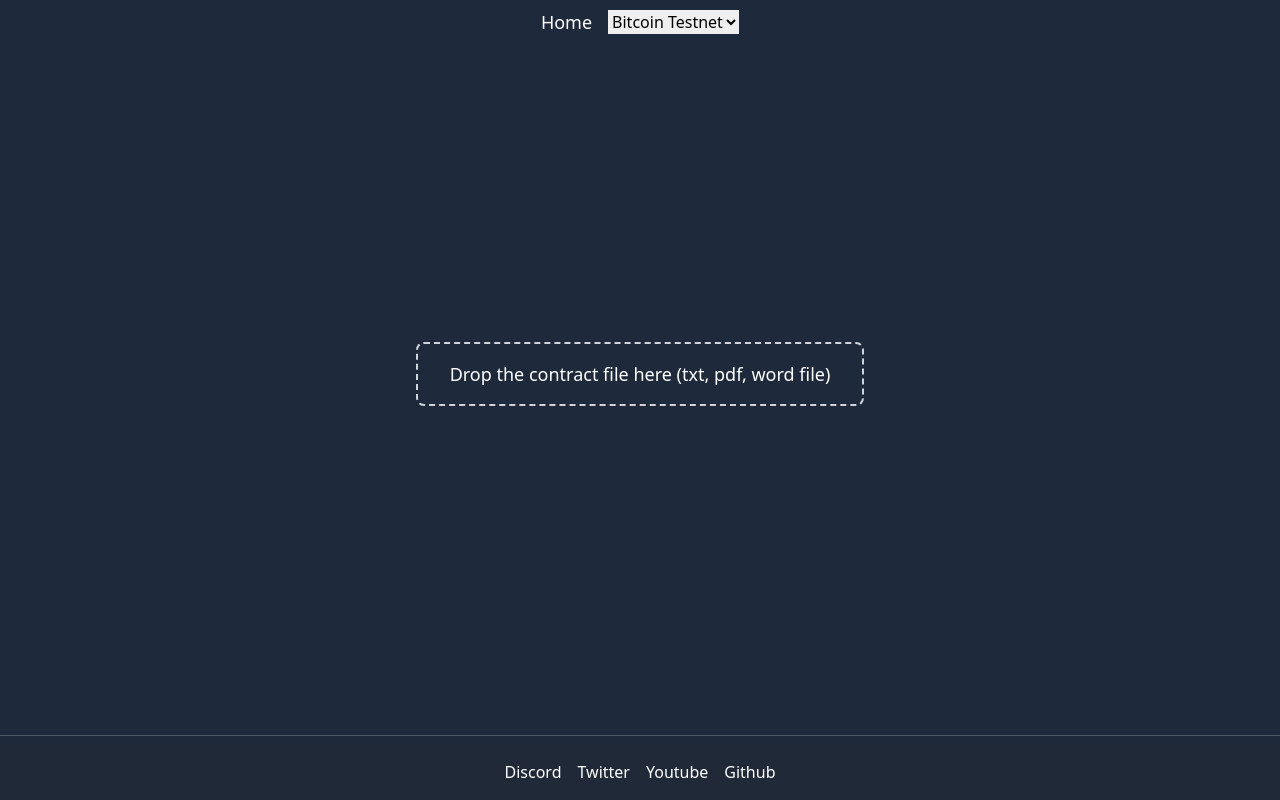
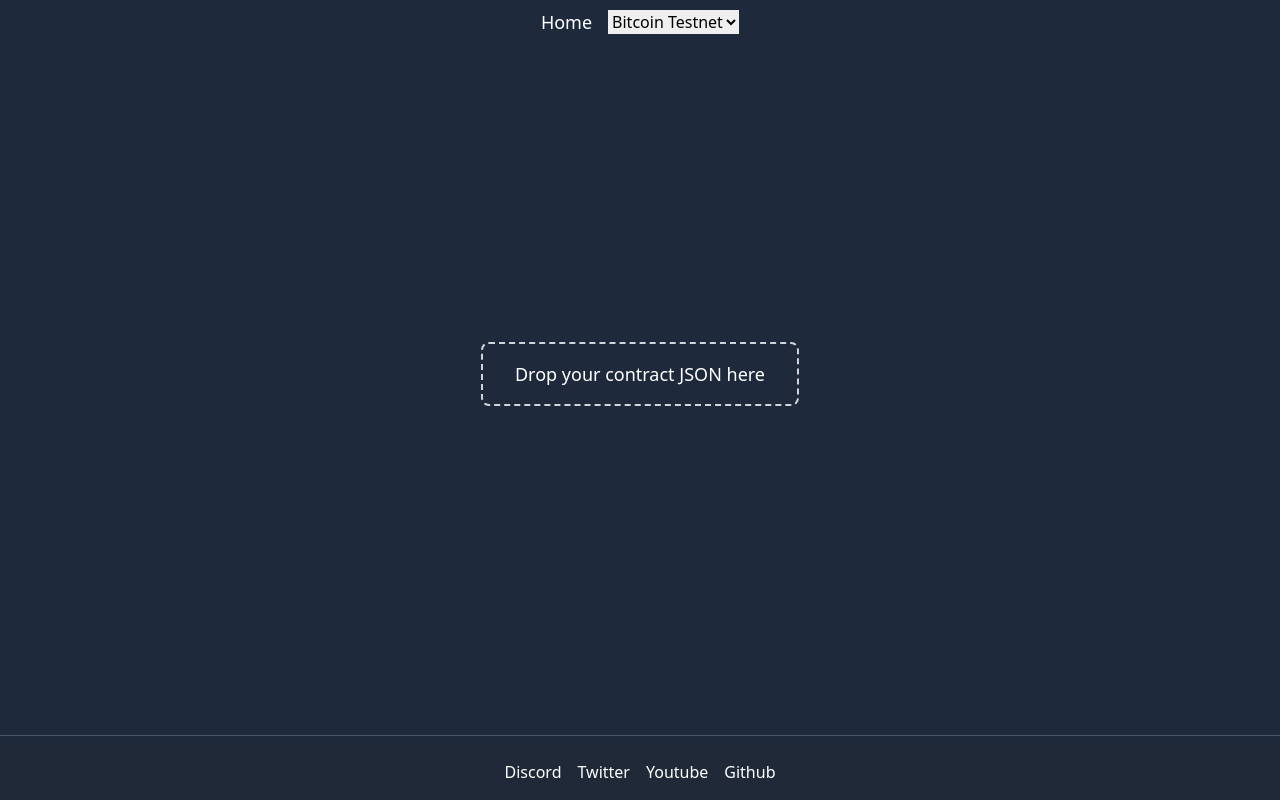
Before and after one commit to PrivateLawSociety/pls-mvp, a SvelteKit app: page /contract/verify in a window 1280 px wide. Built offline with nearby package versions, Linux system fonts and the light colour scheme; what bitcoinjs-lib, ecpair, nostr-tools would draw is missing.

Commit message:
refactor: componentize file selectors

```diff
--- /dev/null
+++ b/src/lib/components/DropContract.svelte
@@ -0,0 +1,41 @@
+<script lang="ts">
+	import FileDrop from '$lib/components/FileDrop.svelte';
+	import { tryParseFinishedContract } from '$lib/pls/contract';
+	import { contractDataFileStore } from '$lib/stores';
+	import type { Contract } from 'pls-full';
+
+	let files: FileList | null = null;
+	export let contractData: Contract | null = null;
+	export let file: File | null = null;
+
+	export let onSelected = () => {};
+
+	$: file = $contractDataFileStore;
+
+	$: if (files && $contractDataFileStore) onSelected();
+
+	$: {
+		const newFile = files?.item(0);
+
+		if (newFile) {
+			file = newFile;
+			onContractDataFileSelected();
+		}
+	}
+
+	async function onContractDataFileSelected() {
+		if (!file) return;
+
+		contractData = tryParseFinishedContract(await file.text());
+		$contractDataFileStore = file;
+
+		if (!contractData) {
+			$contractDataFileStore = null;
+			return alert(
+				'Contract is invalid. Do not confuse the contract data (.json) with the document (.txt, .pdf, .docx, etc.)'
+			);
+		}
+	}
+</script>
+
+<FileDrop dropText={'Drop your contract JSON here'} bind:files />
--- /dev/null
+++ b/src/lib/components/DropDocument.svelte
@@ -0,0 +1,19 @@
+<script lang="ts">
+	import FileDrop from './FileDrop.svelte';
+
+	let myFiles: FileList | null;
+
+	export let file: File | null = null;
+	export let onFileSelected = (file: File) => {};
+
+	$: {
+		const newFile = myFiles?.item(0);
+
+		if (newFile) {
+			file = newFile;
+			onFileSelected(newFile);
+		}
+	}
+</script>
+
+<FileDrop dropText={'Drop the contract file here (txt, pdf, word file)'} bind:files={myFiles} />
--- a/src/lib/components/FileDrop.svelte
+++ b/src/lib/components/FileDrop.svelte
@@ -1,7 +1,7 @@
 <script lang="ts">
 	let isDragging = false;
 
-	export let files: FileList | undefined;
+	export let files: FileList | null;
 
 	export let dropText = 'Drop files here';
 
--- a/src/lib/components/Person.svelte
+++ b/src/lib/components/Person.svelte
@@ -8,10 +8,10 @@
 </script>
 
 <img
-	src={$peopleMetadata[pubkey]?.picture}
-	alt={$peopleMetadata[pubkey]?.name}
+	src={$peopleMetadata[pubkey]?.picture ?? '/profile.png'}
+	alt={$peopleMetadata[pubkey]?.name ?? 'No name'}
 	class="w-20 h-20 rounded-full object-contain"
 />
 {#if !hideName}
-	<p title={pubkey}>{$peopleMetadata[pubkey]?.name}</p>
+	<p title={pubkey}>{$peopleMetadata[pubkey]?.name ?? 'No name'}</p>
 {/if}
--- a/src/lib/pls/contract.ts
+++ b/src/lib/pls/contract.ts
@@ -11,6 +11,7 @@ import {
 } from 'pls-full';
 
 export function tryParseFinishedContract(stringifiedContract: string) {
+	try {
 		const json = JSON.parse(stringifiedContract);
 		const parsed = contractSchema.safeParse(json);
 
@@ -28,6 +29,9 @@ export function tryParseFinishedContract(stringifiedContract: string) {
 			alert('Error validating contract');
 			console.log(parsed.error);
 			return null;
+		}
+	} catch {
+		return null
 	}
 }
 
--- a/src/routes/+page.svelte
+++ b/src/routes/+page.svelte
@@ -1,19 +1,7 @@
 <script lang="ts">
 	import { goto } from '$app/navigation';
 	import Button from '$lib/components/Button.svelte';
-	import FileDrop from '$lib/components/FileDrop.svelte';
-	import { contractDataFileStore } from '$lib/stores';
-
-	let files: FileList | undefined;
-
-	$: {
-		const file = files?.item(0);
-
-		if (file) {
-			$contractDataFileStore = file;
-			goto('/contract/verify');
-		}
-	}
+	import DropContract from '$lib/components/DropContract.svelte';
 </script>
 
 <div class="flex text-2xl flex-col items-center justify-center h-screen w-full gap-4">
@@ -27,5 +15,5 @@
 	</Button>
 	<p>Or</p>
 	<p>if you already have a contract, view its options here:</p>
-	<FileDrop dropText={'Drop your contract JSON here'} bind:files />
+	<DropContract onSelected={() => goto('/contract/verify')} />
 </div>
--- a/src/routes/contract/create/+page.svelte
+++ b/src/routes/contract/create/+page.svelte
@@ -15,6 +15,7 @@
 	import { ContractRequestEvent, type ContractRequestPayload } from './shared';
 	import { peopleMetadata } from '$lib/stores';
 	import FileDrop from '$lib/components/FileDrop.svelte';
+	import DropDocument from '$lib/components/DropDocument.svelte';
 
 	let myPubkey: string | null = null;
 
@@ -26,21 +27,17 @@
 
 	let arbitratorsQuorum = 1;
 
-	let myFiles: FileList | undefined;
-	let myFileHash: string | undefined;
+	let documentFile: File | undefined;
+	let documentHash: string | undefined;
 
 	$: contactsAndMe = Array.from(
 		myPubkey ? new Set([myPubkey, ...contactPubkeys]) : new Set(contactPubkeys)
 	);
 
-	$: {
-		const file = myFiles?.item(0);
-
-		if (file)
-			hashFromFile(file).then((hash) => {
-				myFileHash = hash.toString('hex');
+	$: if (documentFile)
+		hashFromFile(documentFile).then((hash) => {
+			documentHash = hash.toString('hex');
 		});
-	}
 
 	let newlySelectedPubkey: string | null = null;
 
@@ -80,7 +77,7 @@
 
 		if (arbitrators.length === 0) return alert('Select at least one arbitrator');
 
-		if (!myFileHash) return alert('Please select a file')!;
+		if (!documentHash) return alert('Please select a file')!;
 
 		const pubkeys = [clients[0], clients[1], ...arbitrators];
 
@@ -88,7 +85,7 @@
 			arbitratorPubkeys: arbitrators.map((p) => p),
 			arbitratorsQuorum,
 			clientPubkeys: [clients[0], clients[1]],
-			fileHash: myFileHash
+			fileHash: documentHash
 		} satisfies ContractRequestPayload;
 
 		for (const pubkey of pubkeys) {
@@ -142,8 +139,8 @@
 		</div>
 
 		<label>
-
-			<div class="text-2xl">Arbitrators quorum:
+			<div class="text-2xl">
+				Arbitrators quorum:
 				<input
 					class="border border-gray-300 bg-transparent text-center"
 					type="number"
@@ -155,9 +152,9 @@
 			The minimum number of arbitrators that need to be present to make a decision.
 		</label>
 
-		<FileDrop dropText={'Drop the contract file here (txt, pdf, word file)'} bind:files={myFiles} />
+		<DropDocument bind:file={documentFile} />
 		<div class="pb-8 w-1/2">
-		<Button on:click={requestSignatures}>Request signatures</Button >
+			<Button on:click={requestSignatures}>Request signatures</Button>
 		</div>
 	</div>
 </div>
--- a/src/routes/contract/join/+page.svelte
+++ b/src/routes/contract/join/+page.svelte
@@ -18,24 +18,21 @@
 	import { ECPair, NETWORK } from '$lib/bitcoin';
 	import FileDrop from '$lib/components/FileDrop.svelte';
 	import { createLiquidMultisig } from 'pls-liquid';
+	import DropDocument from '$lib/components/DropDocument.svelte';
 
 	let contractsData: Record<string, UnsignedContract> = {};
 
 	let contractSignatures: Record<string, Record<string, string>> = {};
 
-	let myFiles: FileList | undefined;
-	let myFileHash: string | undefined;
-	let myFileName: string | undefined;
+	let documentFile: File | undefined;
+	let documentHash: string | undefined;
+	let documentFileName: string | undefined;
 
-	$: {
-		const file = myFiles?.item(0);
-
-		if (file)
-			hashFromFile(file).then((hash) => {
-				myFileHash = hash.toString('hex');
-				myFileName = file.name;
-			});
-	}
+	$: if (documentFile)
+		hashFromFile(documentFile).then((hash) => {
+			documentHash = hash.toString('hex');
+			documentFileName = documentFile!.name;
+		});
 
 	onMount(async () => {
 		if (await nostrAuth.tryLogin()) {
@@ -184,14 +181,16 @@
 	}
 
 	function exportContract(fileHash: string) {
-		if (!myFileName) return;
+		if (!documentFileName) return;
 
 		const parsed = contractSchema.safeParse({
 			...contractsData[fileHash],
 			signatures: contractSignatures[fileHash]
 		});
 
-		const fileName = myFileName.includes('.') ? myFileName.split('.')[0] : myFileName;
+		const fileName = documentFileName.includes('.')
+			? documentFileName.split('.')[0]
+			: documentFileName;
 
 		if (parsed.success)
 			downloadBlob(new Blob([JSON.stringify(parsed.data, null, 4)]), `${fileName}.json`);
@@ -233,9 +232,9 @@
 			</div>
 			<p>{data.collateral.arbitratorsQuorum} arbitrators need to agree</p>
 
-			<FileDrop dropText={'Drop the contract file here (txt, pdf, word file)'} bind:files={myFiles} />
+			<DropDocument bind:file={documentFile} />
 
-			{#if data.document.fileHash === myFileHash}
+			{#if data.document.fileHash === documentHash}
 				{#key contractSignatures}
 					<Button
 						on:click={() => handleApprove(data.document.fileHash)}
@@ -244,7 +243,7 @@
 							: true}>Approve</Button
 					>
 				{/key}
-			{:else if myFileHash !== undefined}
+			{:else if documentHash !== undefined}
 				<p>Contract text doesn't match!</p>
 			{/if}
 
--- a/src/routes/contract/verify/+page.svelte
+++ b/src/routes/contract/verify/+page.svelte
@@ -4,33 +4,22 @@
 	import { hashFromFile } from '$lib/utils';
 	import Person from '$lib/components/Person.svelte';
 	import { ECPair } from '$lib/bitcoin';
+	import Button from '$lib/components/Button.svelte';
+	import DropDocument from '$lib/components/DropDocument.svelte';
+	import DropContract from '$lib/components/DropContract.svelte';
 	import { contractDataFileStore } from '$lib/stores';
-	import FileDrop from '$lib/components/FileDrop.svelte';
-	import Button from '$lib/components/Button.svelte';
 
-	export let contractDataFiles: FileList | undefined;
-
-	let contractTextFile: FileList | undefined;
-	let contractTextHash: string;
+	let documentFile: File | null;
+	let documentHash: string;
 
 	let contractData: Contract | null = null;
 
-	if ($contractDataFileStore) onContractDataFileSelected($contractDataFileStore);
+	$: if ($contractDataFileStore) onContractDataFileSelected($contractDataFileStore);
 
-	$: {
-		const file = contractDataFiles?.item(0);
-
-		if (file) onContractDataFileSelected(file);
-	}
-
-	$: {
-		const file = contractTextFile?.item(0);
-
-		if (file)
-			hashFromFile(file).then((hash) => {
-				contractTextHash = hash.toString('hex');
-			});
-	}
+	$: if (documentFile)
+		hashFromFile(documentFile).then((hash) => {
+			documentHash = hash.toString('hex');
+		});
 
 	async function onContractDataFileSelected(file: File) {
 		contractData = tryParseFinishedContract(await file.text());
@@ -95,11 +84,11 @@
 			{quorum == 1 ? 'arbitrator' : 'arbitrators'} constitute{quorum == 1 ? 's' : ''} a decision
 		</p>
 
-		{@const valid = contractData.document.fileHash === contractTextHash}
-		{#if !contractTextHash || !valid}
-			<FileDrop dropText={'Drop the contract file here (txt, pdf, word file)'} bind:files={contractTextFile} />
+		{@const valid = contractData.document.fileHash === documentHash}
+		{#if !documentHash || !valid}
+			<DropDocument bind:file={documentFile} />
 		{/if}
-		{#if contractTextFile}
+		{#if documentFile}
 			<p>
 				<span class="text-2xl">{valid ? '✅' : '❌'}</span>
 				Contract text
@@ -123,6 +112,6 @@
 			</a>
 		</div>
 	{:else}
-		<FileDrop dropText={'Drop the contract file here (txt, pdf, word file)'} bind:files={contractDataFiles} />
+		<DropContract bind:contractData />
 	{/if}
 </div>
--- a/src/routes/multisig/continue/+page.svelte
+++ b/src/routes/multisig/continue/+page.svelte
@@ -17,8 +17,9 @@
 		getTapscriptSigsOrdered,
 		signTaprootTransaction
 	} from 'pls-liquid';
+	import type { Contract } from 'pls-full';
+	import DropDocument from '$lib/components/DropDocument.svelte';
 	import { tryParseFinishedContract } from '$lib/pls/contract';
-	import type { UnsignedContract } from 'pls-full';
 
 	let psbtsMetadataStringified = '';
 
@@ -27,11 +28,9 @@
 	let generatedPSBTsMetadata: PsbtMetadata[] | null = null;
 	let generatedTransactionHex: string | null = null;
 
-	let contractData: UnsignedContract | null = null;
-
-	let myFiles: FileList | undefined;
-
-	let psbtFiles: FileList | undefined;
+	let contractData: Contract | null = null;
+	let contractFile: File | null;
+	let psbtFiles: FileList | null;
 
 	$: {
 		const file = psbtFiles?.item(0);
@@ -39,15 +38,15 @@
 		if (file) file.text().then((text) => (psbtsMetadataStringified = text));
 	}
 
-	if ($contractDataFileStore) onFileSelected($contractDataFileStore);
-
-	$: {
-		const file = myFiles?.item(0);
-
-		if (file) onFileSelected(file);
-	}
+	$: if (contractData) onContractSelected();
 
 	$: userShownData = getUserShownData(psbtsMetadata);
+
+	$: if ($contractDataFileStore) onContractDataFileSelected($contractDataFileStore);
+
+	async function onContractDataFileSelected(file: File) {
+		contractData = tryParseFinishedContract(await file.text());
+	}
 
 	function getUserShownData(_: any) {
 		if (!psbtsMetadata) return null;
@@ -99,17 +98,15 @@
 		nostrAuth.tryLogin();
 	});
 
-	async function onFileSelected(file: File) {
-		contractData = tryParseFinishedContract(await file.text());
+	async function onContractSelected() {
+		if (!contractFile) return;
+		if (!$nostrAuth?.pubkey) return;
 
-		if (!contractData) return;
-
-		if (file && $nostrAuth?.pubkey) {
 		relayPool
 			.sub(relayList, [
 				{
 					kinds: [SpendRequestEvent],
-						'#h': [(await hashFromFile(file)).toString('hex')]
+					'#h': [(await hashFromFile(contractFile)).toString('hex')]
 				}
 			])
 			.on('event', async (e) => {
@@ -117,7 +114,6 @@
 
 				psbtsMetadataStringified = JSON.stringify(psbtsMetadata);
 			});
-		}
 	}
 
 	// for security reasons, check if all PSBTs are equivalent before signing
@@ -274,17 +270,14 @@
 
 	async function sendViaNostr() {
 		if (!generatedPSBTsMetadata) return;
-
-		const file = myFiles?.item(0) ?? $contractDataFileStore;
-
-		if (!file) return;
+		if (!contractFile) return;
 
 		const payload = JSON.stringify({
 			psbtsMetadata: generatedPSBTsMetadata
 		} as SpendRequestPayload);
 
 		const event = await nostrAuth.makeEvent(SpendRequestEvent, payload, [
-			['h', (await hashFromFile(file)).toString('hex')]
+			['h', (await hashFromFile(contractFile)).toString('hex')]
 		]);
 
 		broadcastToNostr(event);
@@ -297,9 +290,9 @@
 		<LabelledInput type="text" label="PSBT hex" bind:value={psbtsMetadataStringified} />
 		<p>or</p>
 		<FileDrop dropText={'Drop PSBT here'} bind:files={psbtFiles} />
-		{#if !myFiles?.length && !$contractDataFileStore}
+		{#if !contractFile && !$contractDataFileStore}
 			<p>or from nostr:</p>
-			<FileDrop dropText={'Drop the contract file here (txt, pdf, word file)'} bind:files={myFiles} />
+			<DropDocument bind:file={contractFile} />
 		{:else}
 			<p>Waiting for a nostr event</p>
 		{/if}
--- a/src/routes/multisig/start/+page.svelte
+++ b/src/routes/multisig/start/+page.svelte
@@ -16,18 +16,17 @@
 	} from '$lib/mempool';
 	import { ECPair, NETWORK } from '$lib/bitcoin';
 	import { contractDataFileStore } from '$lib/stores';
-	import FileDrop from '$lib/components/FileDrop.svelte';
 	import {
 		createLiquidMultisig,
 		getUnblindedUtxoValue,
 		startSpendFromLiquidMultisig
 	} from 'pls-liquid';
+	import DropContract from '$lib/components/DropContract.svelte';
 
 	let utxos: (UTXO & { hex?: string })[] | null = null;
 
 	let contractData: Contract | null = null;
-
-	let myFiles: FileList | undefined;
+	let contractFile: File | null = null;
 
 	let generatedPSBTsMetadata: PsbtMetadata[] | null = null;
 
@@ -43,19 +42,13 @@
 
 	let timelockDays: number | undefined = undefined;
 
-	if ($contractDataFileStore) onFileSelected($contractDataFileStore);
+	let replacingByFee = false;
 
-	let replacingByFee = false;
+	$: if ($contractDataFileStore) onContractDataFileSelected($contractDataFileStore);
 
 	$: availableBalance = utxos?.reduce((acc, utxo) => acc + utxo.value, 0) ?? 0;
 
 	$: feeAmount = availableBalance - addresses.reduce((acc, cv) => acc + cv.value, 0);
-
-	$: {
-		const file = myFiles?.item(0);
-
-		if (file) onFileSelected(file);
-	}
 
 	$: addresses = addresses.filter(({ address }, i) => {
 		if (i === addresses.length - 1) return true; // keep last address empty
@@ -76,9 +69,13 @@
 		nostrAuth.tryLogin();
 	});
 
-	async function onFileSelected(file: File) {
+	async function onContractDataFileSelected(file: File) {
 		contractData = tryParseFinishedContract(await file.text());
 
+		onContractSelected();
+	}
+
+	async function onContractSelected() {
 		if (!contractData) return;
 
 		utxos = await getAddressUtxos(contractData.collateral.multisigAddress);
@@ -243,17 +240,14 @@
 
 	async function sendViaNostr() {
 		if (!generatedPSBTsMetadata) return;
-
-		const file = myFiles?.item(0) ?? $contractDataFileStore;
-
-		if (!file) return;
+		if (!contractFile) return;
 
 		const payload = JSON.stringify({
 			psbtsMetadata: generatedPSBTsMetadata
 		} as SpendRequestPayload);
 
 		const event = await nostrAuth.makeEvent(SpendRequestEvent, payload, [
-			['h', (await hashFromFile(file)).toString('hex')]
+			['h', (await hashFromFile(contractFile)).toString('hex')]
 		]);
 
 		broadcastToNostr(event);
@@ -315,7 +309,7 @@
 
 			<Button on:click={handleStartSpend}>Start spend</Button>
 		{:else}
-			<FileDrop dropText={'Drop the contract file here (txt, pdf, word file)'} bind:files={myFiles} />
+			<DropContract bind:file={contractFile} bind:contractData />
 		{/if}
 	{/if}
 </div>
```
Also changed, not shown: src/lib/components/PersonChooser.svelte (+6 -2 lines), static/profile.png (renamed from static/profil.png). Lines whose indentation alone changed are shown as unchanged.
